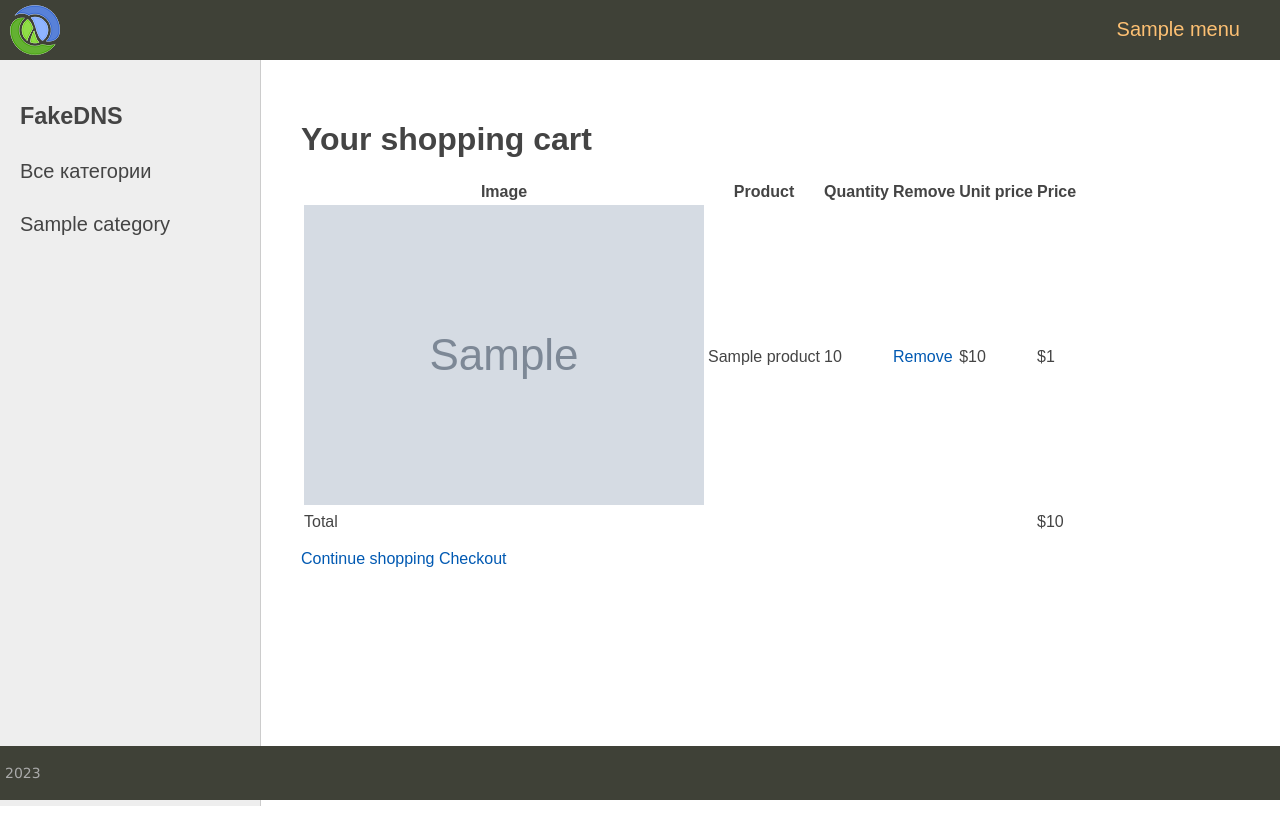
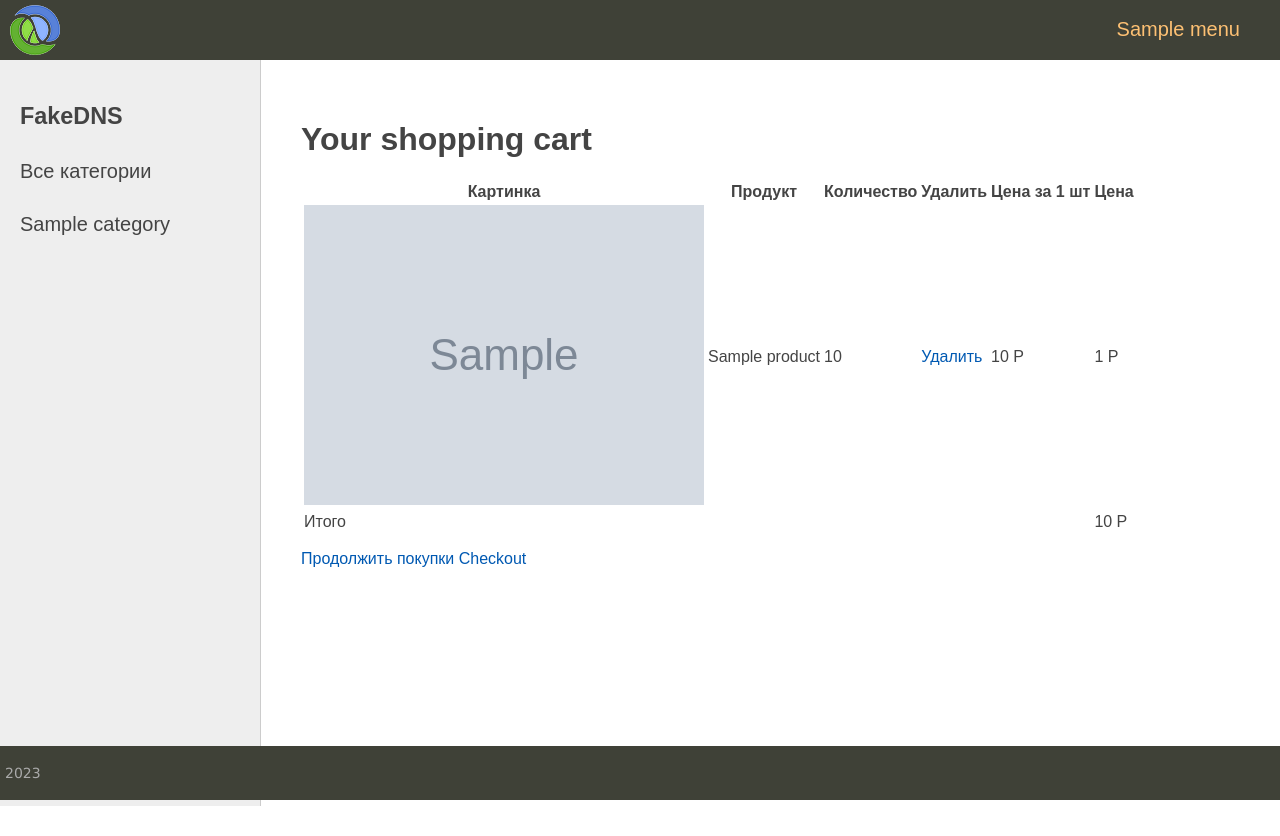
Before and after one commit to ThrallBata/Shop, a Django app: template cart/templates/cart/detail.html in a window 1280 px wide. Run offline with Django 4.2, Linux system fonts and the light colour scheme; the template is opened without the code that fills it: most values are stand-ins (such as "Sample title", 1, 10 or a date in 2020); grey boxes marked "Sample" are stand-in pictures.

Commit message:
correct work cart

```diff
--- a/cart/templates/cart/detail.html
+++ b/cart/templates/cart/detail.html
@@ -8,12 +8,12 @@
     <table class="cart">
         <thead>
         <tr>
-            <th>Image</th>
-            <th>Product</th>
-            <th>Quantity</th>
-            <th>Remove</th>
-            <th>Unit price</th>
-            <th>Price</th>
+            <th>Картинка</th>
+            <th>Продукт</th>
+            <th>Количество</th>
+            <th>Удалить</th>
+            <th>Цена за 1 шт</th>
+            <th>Цена</th>
         </tr>
         </thead>
         <tbody>
@@ -32,21 +32,21 @@
                     </td>
                     <td>{{ product.name }}</td>
                     <td>{{ item.quantity }}</td>
-                    <td><a href='{% url "cart_remove" product.id%}'>Remove</a></td>
-                    <td class="num">${{ item.price }}</td>
-                    <td class="num">${{ item.total_price }}</td>
+                    <td><a href='{% url "cart_remove" product.slug%}'>Удалить</a></td>
+                    <td class="num">{{ item.price }} Р</td>
+                    <td class="num">{{ item.total_price }} Р</td>
                 </tr>
             {% endwith %}
         {% endfor %}
         <tr class="total">
-            <td>Total</td>
+            <td>Итого</td>
             <td colspan="4"></td>
-            <td class="num">${{ cart.get_total_price }}</td>
+            <td class="num">{{ cart.get_total_price }} Р</td>
         </tr>
         </tbody>
     </table>
     <p class="text-right">
-        <a href='{% url "home" %}' class="button light">Continue shopping</a>
+        <a href='{% url "home" %}' class="button light">Продолжить покупки</a>
         <a href="#" class="button">Checkout</a>
     </p>
 {% endblock %}
--- a/mysite/urls.py
+++ b/mysite/urls.py
@@ -22,7 +22,7 @@ from django.conf import settings
 from shop.views import *
 
 urlpatterns = [
-    path('cart/', include('cart.urls')),
+    path('', include('cart.urls')),
     path('', include('shop.urls')),
     path('admin/', admin.site.urls),
 ]
--- a/shop/templates/shop/base.html
+++ b/shop/templates/shop/base.html
@@ -1,7 +1,7 @@
 {% load static %}
 {% load women_tags %}
 <!doctype html>
-<html>
+<html lang="ru">
 <head>
 	<title>{{title}}</title>
 	<link type="text/css" href="{% static 'shop/css/style.css' %}" rel="stylesheet" />
```
Also changed, not shown: shop/static/shop/css/style.css (+0 -29 lines), shop/templates/shop/product.html (+5 -5 lines), media/photo/2023/03/26/1678345153244412404.png (added), media/photo/2023/03/26/17-noutbuk-msi-raider-ge78-hx-13vh-094ru-cernyj.jpg (added).
